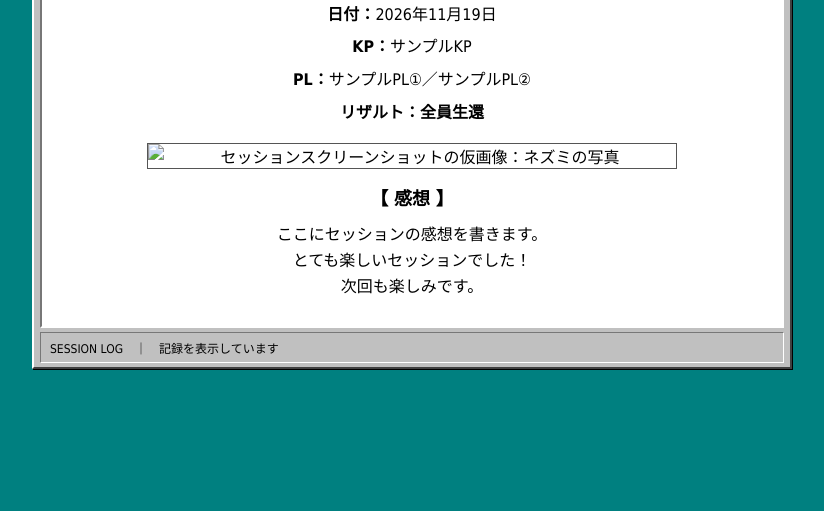
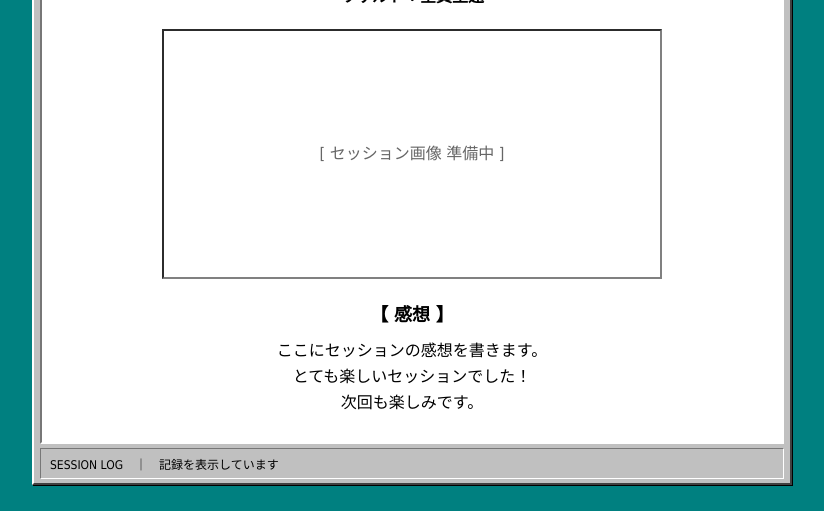
Before and after one commit to narmerZzz/narmerZzz.github.io, a plain HTML site: page session-01.html in a window 1280 px wide. Shown: the part 289-800 px from the top of the page, without its empty margins (228-1052 px from the left). Drawn offline with Linux system fonts and the light colour scheme.

Commit message:
Replace image with a loading div for session screenshot

```diff
--- a/session-01.html
+++ b/session-01.html
@@ -18,7 +18,22 @@
   <p><b>KP：</b>サンプルKP</p>
   <p><b>PL：</b>サンプルPL①／サンプルPL②</p>
   <p class="result">リザルト：全員生還</p>
-  <img class="screenshot" src="mouse.jpg" alt="セッションスクリーンショットの仮画像：ネズミの写真">
+  <div style="
+  width: 100%;
+  max-width: 500px;
+  min-height: 250px;
+  margin: 20px auto;
+  background: #ffffff;
+  border: 2px inset #808080;
+  display: flex;
+  align-items: center;
+  justify-content: center;
+  box-sizing: border-box;
+">
+  <p style="color: #666666;">
+    [ セッション画像 準備中 ]
+  </p>
+  </div>
   <section class="review"><h2>【 感想 】</h2><p>ここにセッションの感想を書きます。<br>とても楽しいセッションでした！<br>次回も楽しみです。</p></section>
  </main>
  <div class="status">SESSION LOG　｜　記録を表示しています</div>
```
